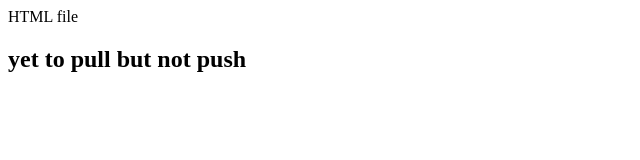
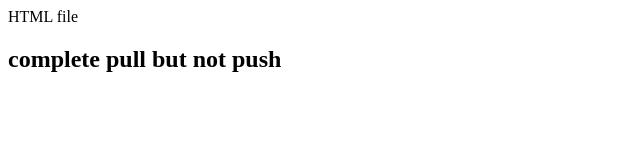
Before and after one commit to YashShinde08/testgit, a plain HTML site: page index.html in a window 1280 px wide. Shown: the whole page, without its empty margins (0-640 px from the left). Drawn offline with Linux system fonts and the light colour scheme.

Commit message:
wait for push

```diff
--- a/index.html
+++ b/index.html
@@ -1,2 +1,2 @@
 <p>HTML file</p>
-<h2>yet to pull but not push </h2>
+<h2>complete pull but not push </h2>
```
